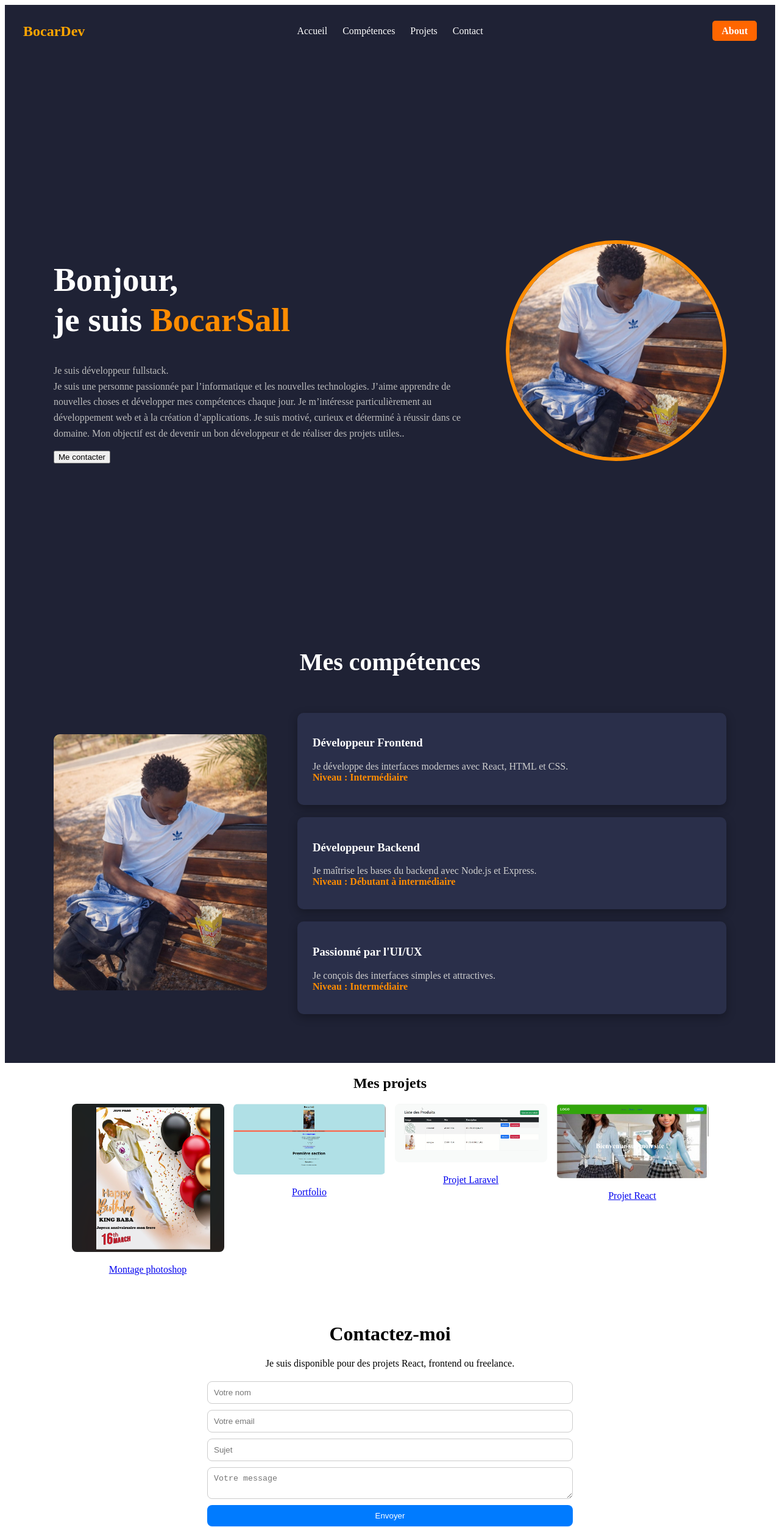
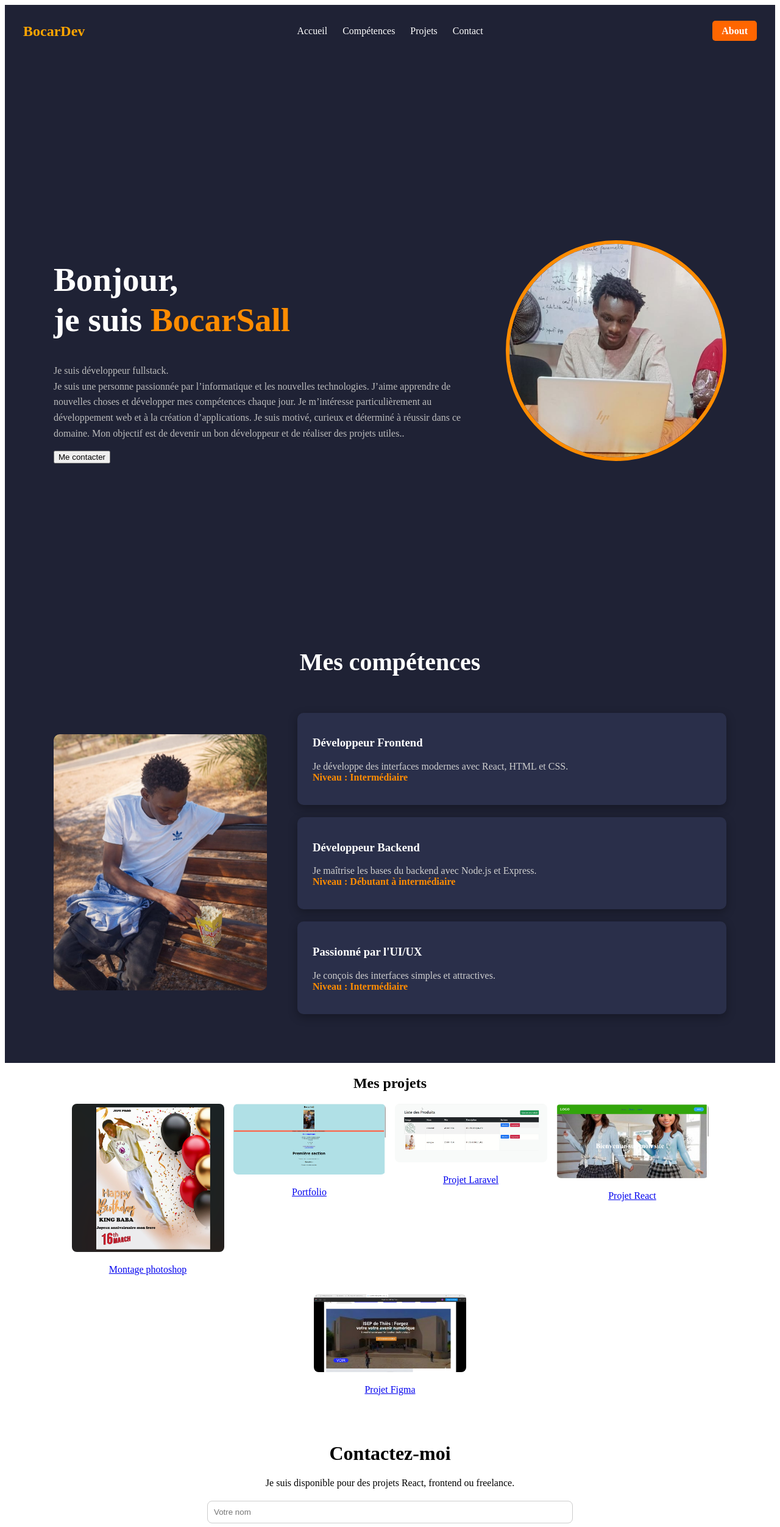
Before and after one commit to Bocarsall777/portfolio-react, a React (Vite) app: page / in a window 1280 px wide. Shown: the top 2504 px of the page at 61% size. Built offline with nearby package versions, Linux system fonts and the light colour scheme.

Commit message:
modifier

```diff
--- a/src/Pages/About.jsx
+++ b/src/Pages/About.jsx
@@ -19,7 +19,7 @@ function About() {
 
          <h2>Compétences</h2>
         <ul>
-          <li>React</li>
+          <li>React </li>
           <li>JavaScript (ES6+)</li>
           <li>HTML & CSS</li>
           <li>Git & GitHub</li>
--- a/src/Pages/ProjectDetails.jsx
+++ b/src/Pages/ProjectDetails.jsx
@@ -3,6 +3,7 @@ import baba from "../assets/images/baba.png";
 import html from "../assets/images/html.png";
 import sall from "../assets/images/sall.png";
 import shop from "../assets/images/shop.png";
+import isep from "../assets/images/isep.png";
 
 function ProjectDetails() {
   const { id } = useParams();
@@ -36,6 +37,25 @@ function ProjectDetails() {
       desc: "Application web moderne développée avec React.",
       tech: ["React", "JavaScript" , "Css"],
     },
+
+
+
+     {
+      id: 5,
+      image: isep,
+      title: "Projet Figma",
+      desc: "Un projet Figma pensé avec créativité, simplicité et expérience utilisateur.",
+
+      tech: ["figma"],
+    },
+
+
+
+
+
+
+
+
   ];
 
   const project = projects.find((p) => p.id === parseInt(id));
--- a/src/components/Hero.jsx
+++ b/src/components/Hero.jsx
@@ -1,5 +1,5 @@
 import React from "react";
-import bocar from "../assets/images/bocar.jpeg";
+import ninho from "../assets/images/ninho.jpeg";
 
 function Hero() {
   return (
@@ -25,7 +25,7 @@ Mon objectif est de devenir un bon développeur et de réaliser des projets util
       </div>
 
       <div className="right">
-        <img src={bocar} alt="BocarDev" />
+        <img src={ninho} alt="BocarDev" />
       </div>
 
     </div>
--- a/src/components/Projets.jsx
+++ b/src/components/Projets.jsx
@@ -3,6 +3,7 @@ import baba from "../assets/images/baba.png";
 import html from "../assets/images/html.png";
 import sall from "../assets/images/sall.png";
 import shop from "../assets/images/shop.png";
+import isep from "../assets/images/isep.png";
 
 function Projects() {
   const projects = [
@@ -10,6 +11,7 @@ function Projects() {
     { id: 2, image: html, title: "Portfolio" },
     { id: 3, image: sall, title: "Projet Laravel" },
     { id: 4, image: shop, title: "Projet React" },
+    { id: 5, image: isep, title: "Projet Figma" },
   ];
 
   return (
```
